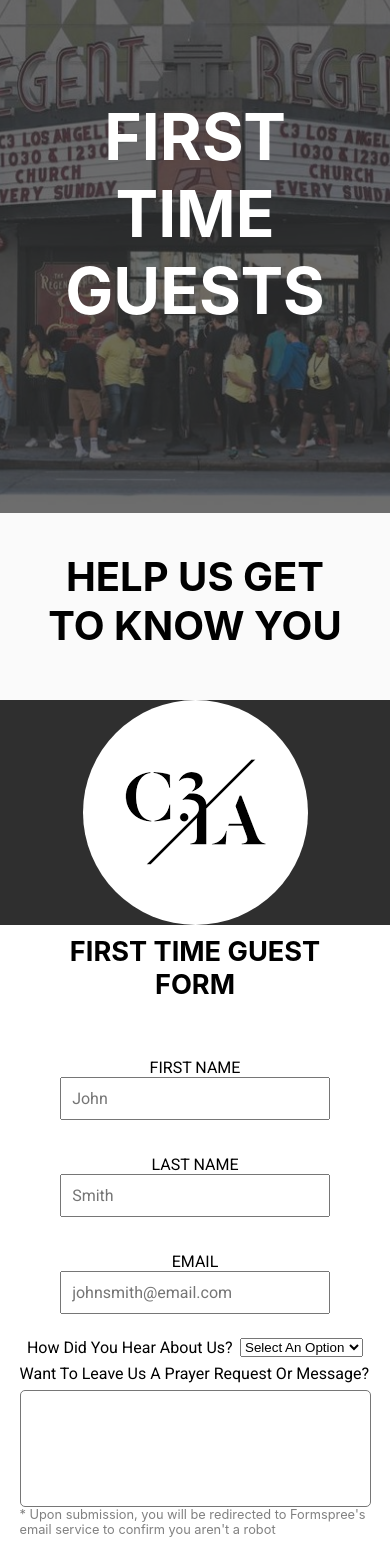
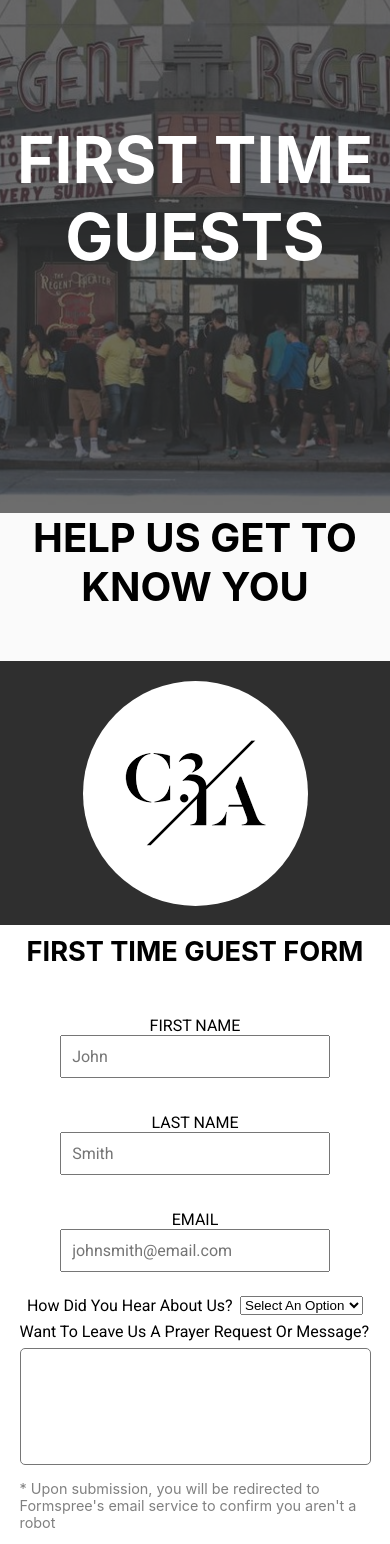
Before and after one commit to jlaluces123/C3LA-Project, a React (Create React App) app in the folder client/: page /first-time in a window 390 px wide. Shown: the part 87-1631 px from the top of the page. Built offline with nearby package versions, Linux system fonts and the light colour scheme.

Commit message:
Re-adjusted styling for responsiveness

```diff
--- a/client/src/components/FirstTime/FirstTime.css
+++ b/client/src/components/FirstTime/FirstTime.css
@@ -82,7 +82,7 @@
 }
 
 .submit-btn {
-  width: 30%;
+  width: 40%;
   padding: 15px 38px;
   border-radius: 40px;
   background-color: black;
@@ -122,13 +122,22 @@
   text-transform: capitalize;
 }
 
+@media screen and (max-width: 400px) {
+  h1 {
+    margin-bottom: 30px;
+  }
+}
 
-@media screen and (max-width: 400px) {
+
+@media screen and (max-width: 1100px) {
 
   h1 {
     font-size: 1.7rem;
-    margin: 10%;
     text-align: center;
+  }
+
+  img {
+    margin: 5%;
   }
 
   .background-title {
@@ -164,7 +173,8 @@
   }
 
   .small-msg {
-    padding-bottom: 15px;
+    padding: 15px 0px;
+    font-size: 0.9rem;
   }
 
   .submit-btn {
```
